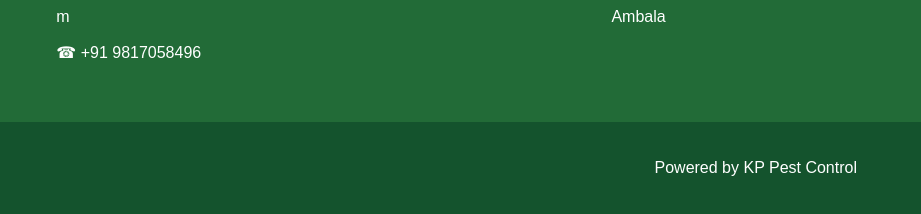
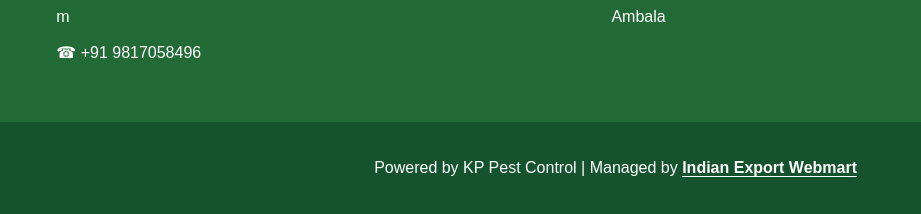
Before and after one commit to manjeet12385/KP-PEST-CONTROL-, a plain HTML site: page index.html in a window 1280 px wide. Shown: the part 6612-6826 px from the top of the page, 359-1280 px from the left. Drawn offline with Linux system fonts and the light colour scheme.

Commit message:
Updated website

```diff
--- a/index.html
+++ b/index.html
@@ -306,7 +306,7 @@
         <span class="social-yelp" title="Yelp">Y</span>
         <span class="social-youtube" title="YouTube">▶</span>
       </div>
-      <p>Powered by KP Pest Control</p>
+      <p>Powered by KP Pest Control | Managed by <a class="footer-credit-link" href="https://indianexportwebmart.com/" target="_blank" rel="noopener noreferrer">Indian Export Webmart</a></p>
     </div>
   </footer>
   <div class="floating-contact">
--- a/style.css
+++ b/style.css
@@ -419,6 +419,17 @@ section {
 
 .footer-bottom p {
   margin: 0;
+}
+
+.footer-credit-link {
+  color: white;
+  font-weight: bold;
+  text-decoration: underline;
+  text-underline-offset: 3px;
+}
+
+.footer-credit-link:hover {
+  color: var(--color-accent);
 }
 
 .footer-socials {
```
Also changed, not shown: about.html (+1 -1 lines), contact.html (+1 -1 lines), services.html (+1 -1 lines).
